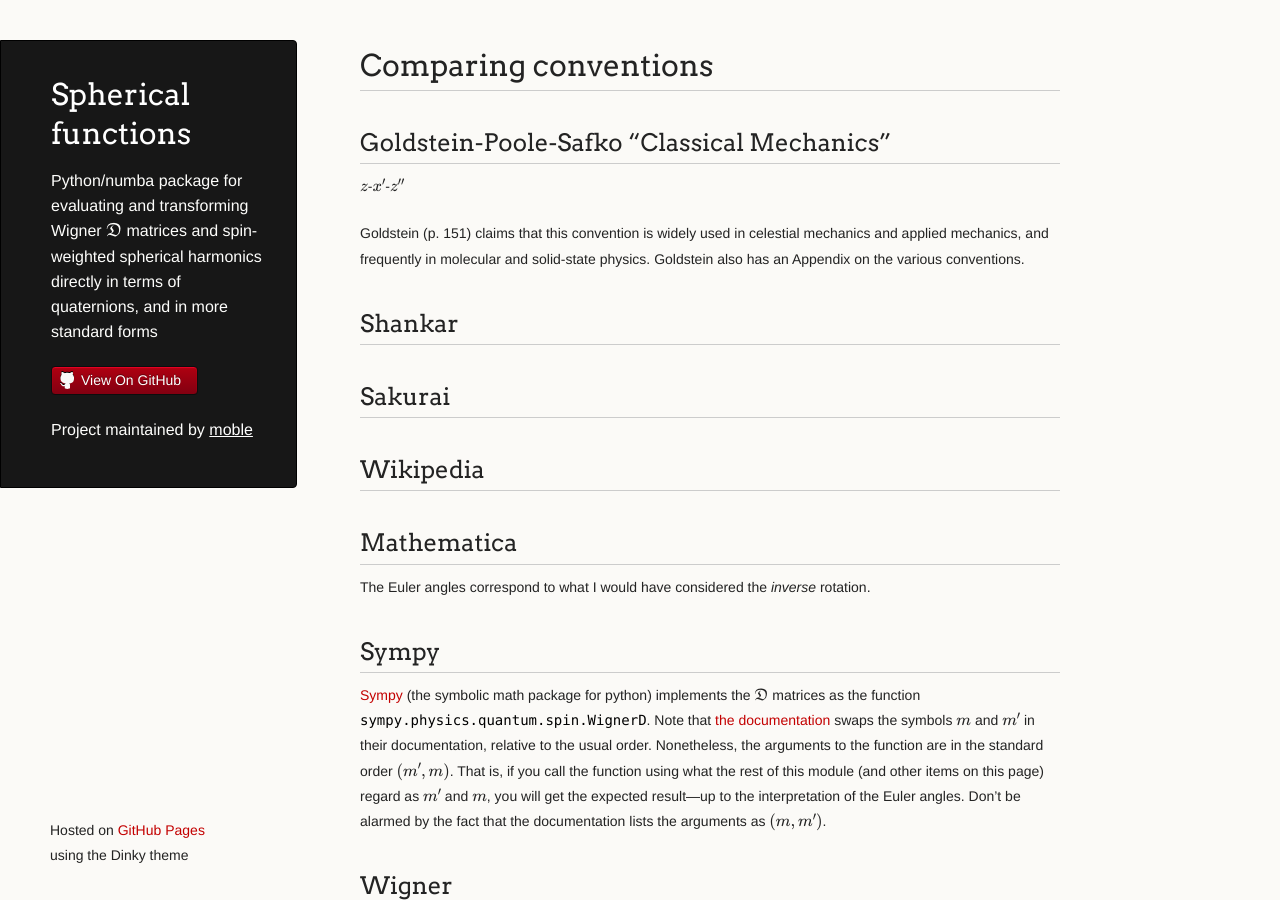
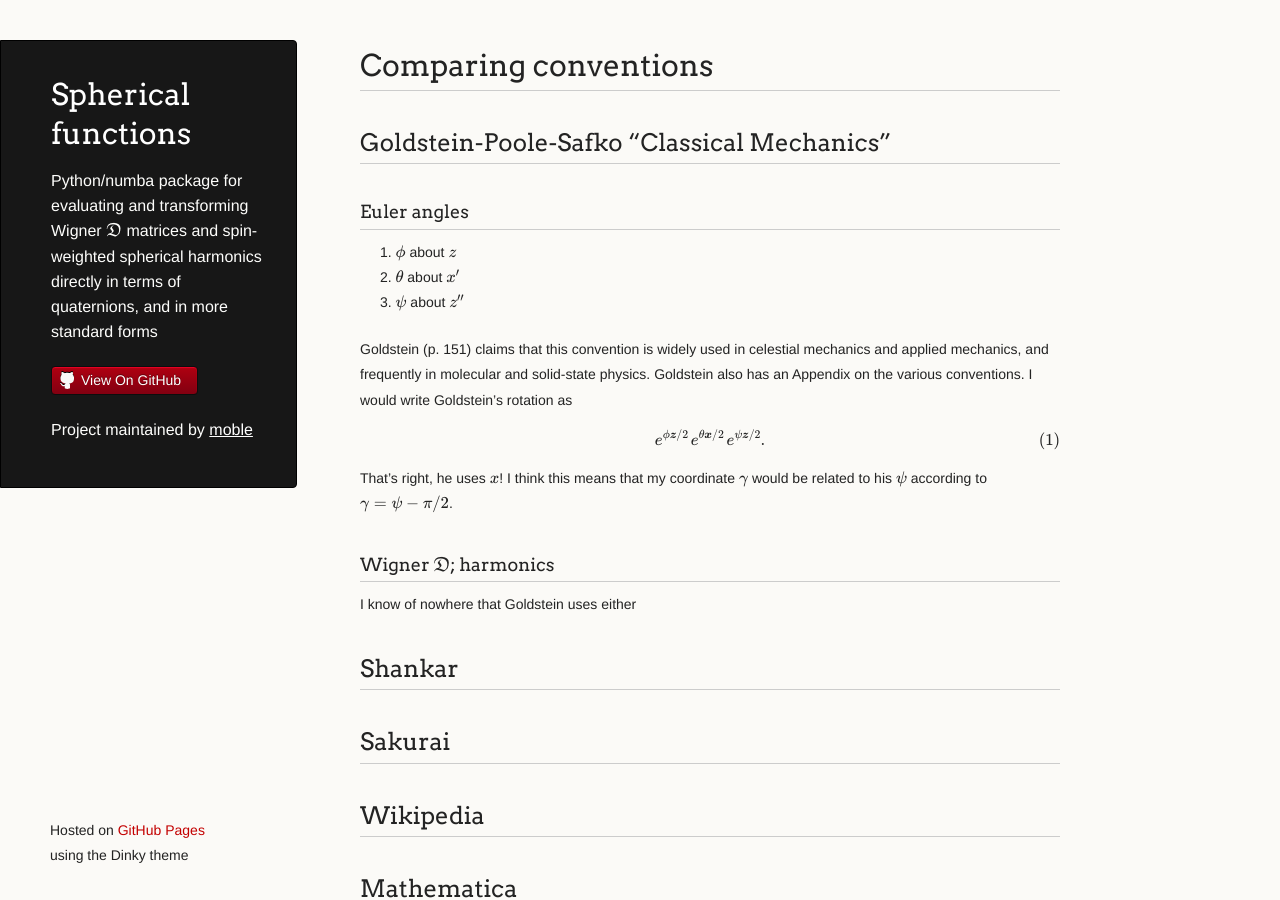
Before and after one commit to moble/spherical_functions, a Jekyll site: the page built from ComparingConventions.md, in a window 1280 px wide and 900 px high. Built offline with Jekyll 4.4.1, drawn with Linux system fonts in a browser that asks for light colours; formulas are drawn with MathJax 3.

Commit message:
Explain Goldstein Euler angles

```diff
--- a/ComparingConventions.md
+++ b/ComparingConventions.md
@@ -5,12 +5,28 @@
 
 ## Goldstein-Poole-Safko "Classical Mechanics"
 
-$z$-$x'$-$z''$
+### Euler angles
+
+ 1. $\phi$ about $z$
+ 2. $\theta$ about $x'$
+ 3. $\psi$ about $z''$
 
 Goldstein (p. 151) claims that this convention is widely used in
 celestial mechanics and applied mechanics, and frequently in molecular
 and solid-state physics.  Goldstein also has an Appendix on the
-various conventions.
+various conventions.  I would write Goldstein's rotation as
+\begin{equation}
+  \label{eq:GoldsteinEulerAngles}
+  e^{\phi \basis{z}/2}\, e^{\theta \basis{x}/2}\, e^{\psi \basis{z}/2}.
+\end{equation}
+That's right, he uses $x$!  I think this means that my coordinate
+$\gamma$ would be related to his $\psi$ according to $\gamma = \psi -
+\pi/2$.
+
+### Wigner $\mathfrak{D}$; harmonics
+
+I know of nowhere that Goldstein uses either
+
 
 ## Shankar
 
```
